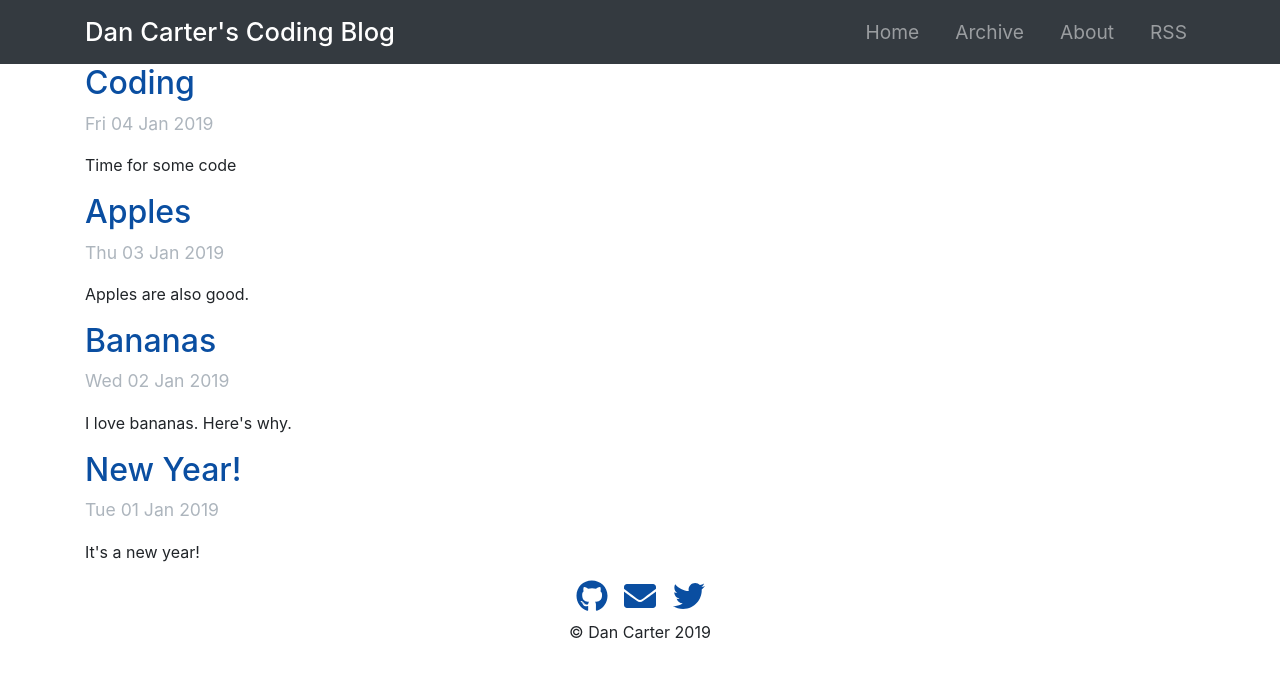
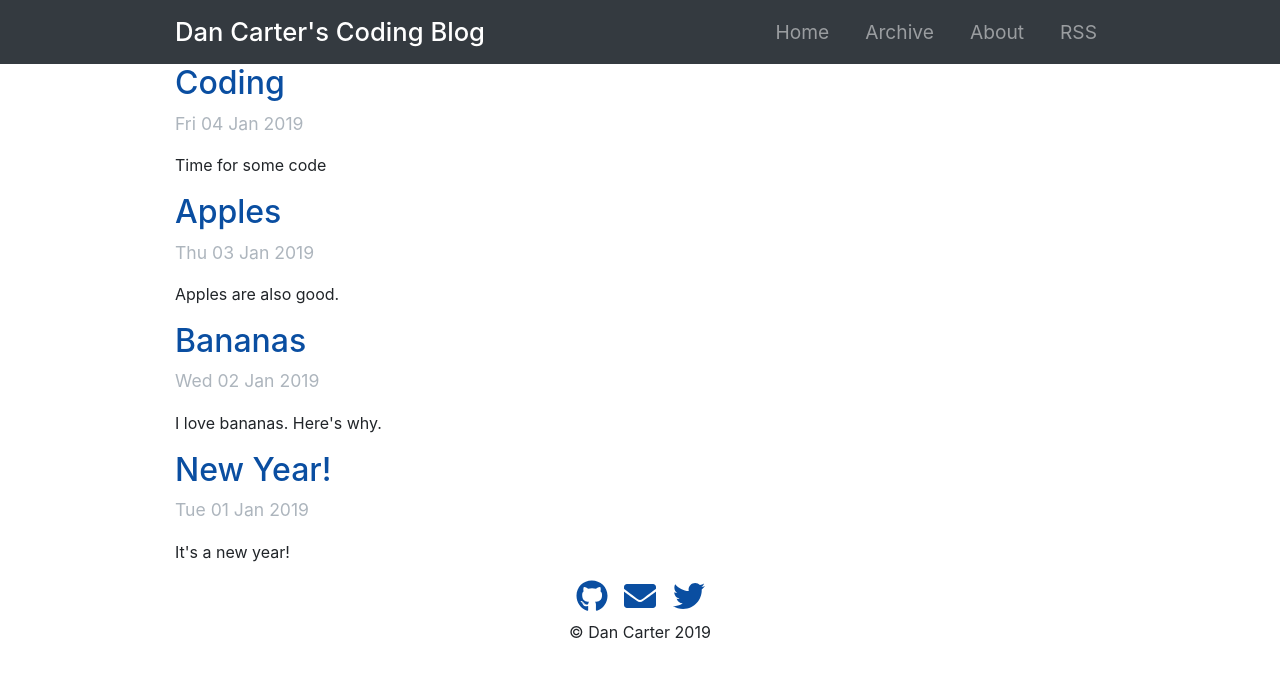
Before and after one commit to djcarter85/codingblog, a Jekyll site: the page built from index.html, in a window 1280 px wide. Shown: the top 678 px of the page. Built offline with Jekyll 4.4.1, drawn with Linux system fonts in a browser that asks for light colours; nearby versions of some CDN libraries.

Commit message:
Reduced width of containers

```diff
--- a/css/custom/_variables.scss
+++ b/css/custom/_variables.scss
@@ -1 +1,8 @@
 $primary: #0a4ea1;
+
+$container-max-widths: (
+  sm: 540px,
+  md: 720px,
+  lg: 960px,
+  xl: 960px
+);
```
